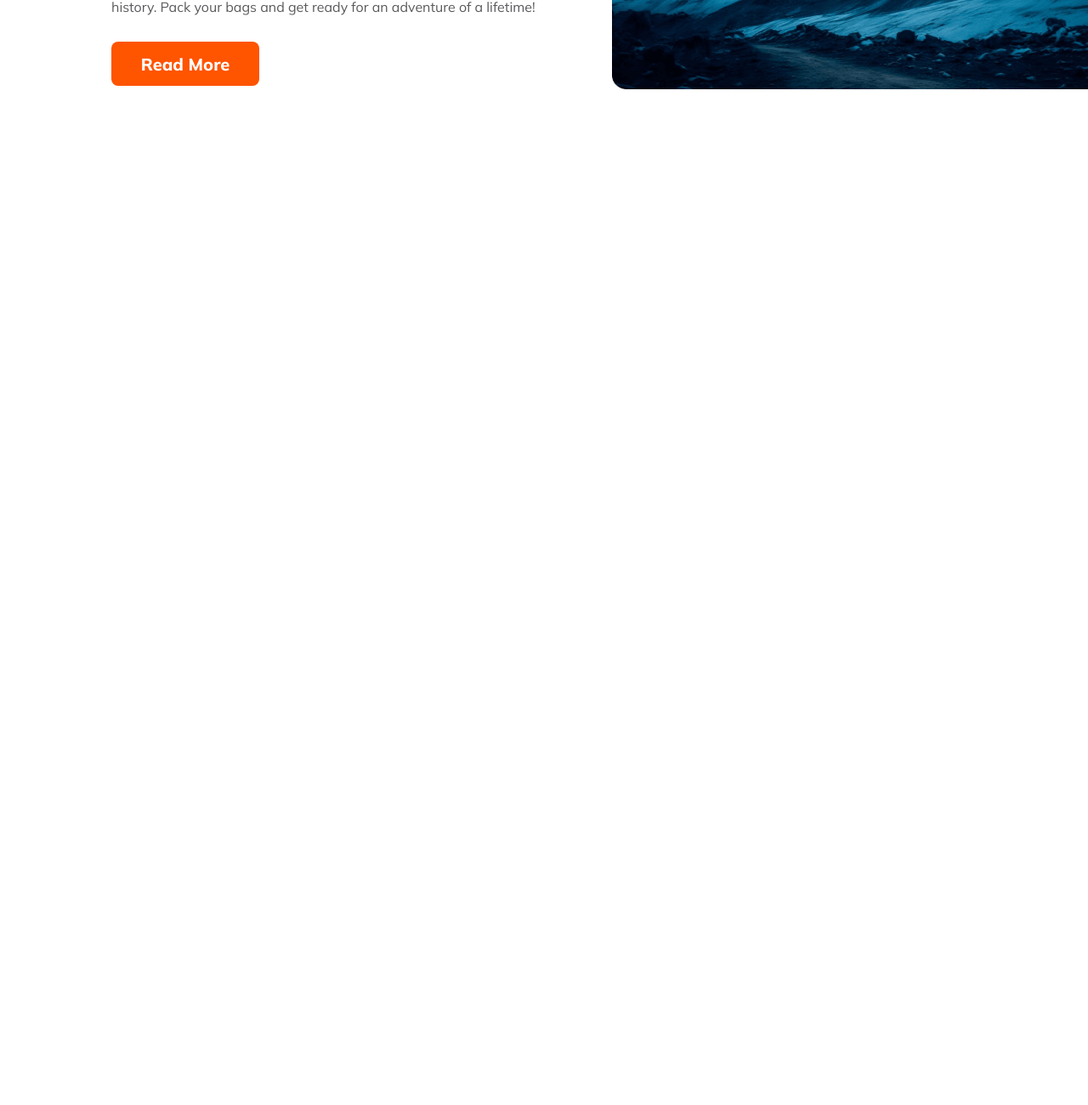
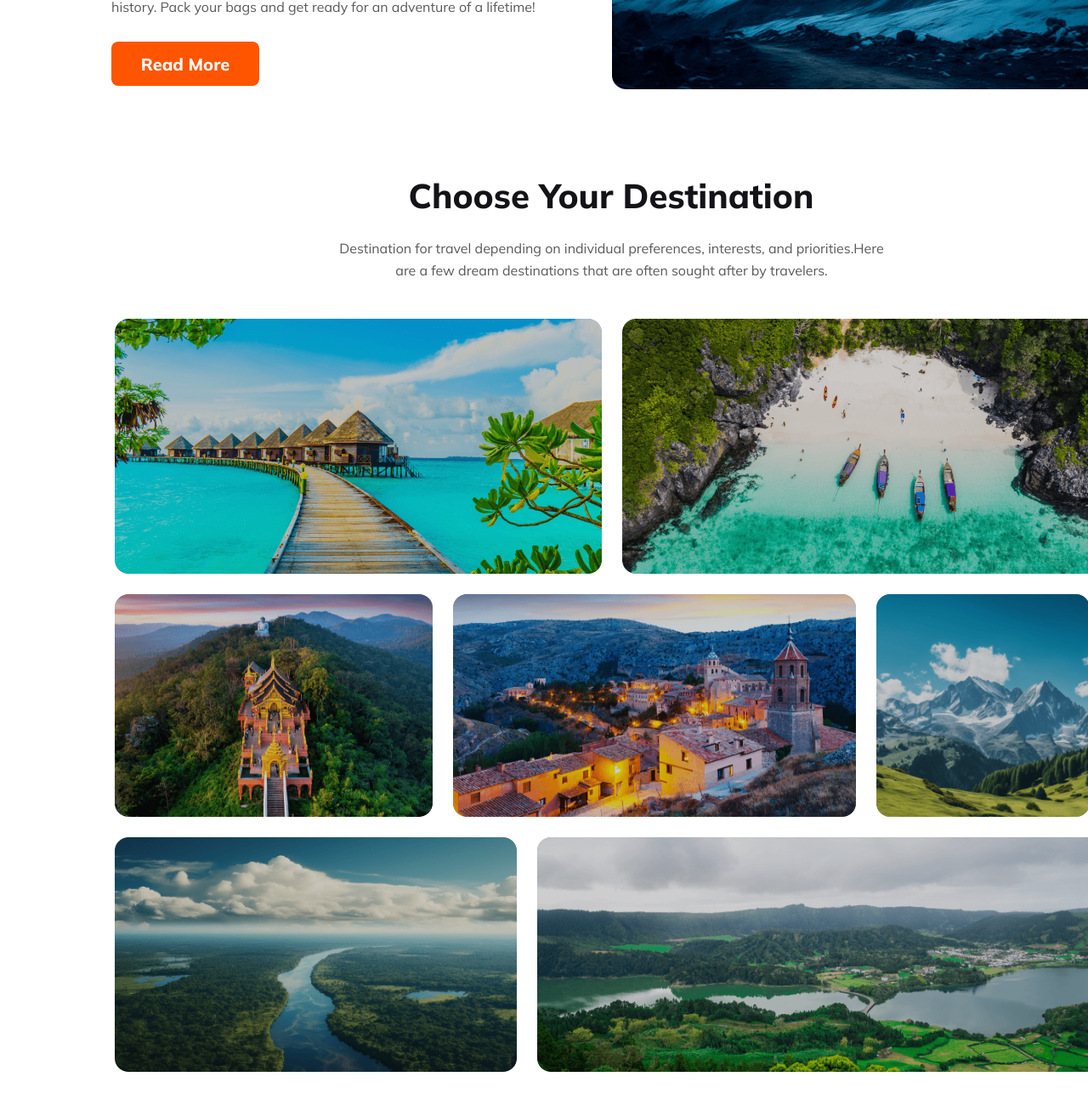
Before and after one commit to sakibsazal/Assignment-2, a plain HTML site: page index.html in a window 1280 px wide. Shown: the part 1190-2490 px from the top of the page at 85% size. Drawn offline with nearby package versions, Linux system fonts and the light colour scheme.

Commit message:
added section 3

```diff
--- a/index.html
+++ b/index.html
@@ -77,6 +77,28 @@
 
             </div>
         </section>
+        <div class="div">
+            <h2>Choose Your Destination</h2>
+            <p>Destination for travel depending on individual preferences, interests, and priorities.Here are a few dream destinations that are often sought after by travelers.</p>
+        </div>
+        <section class="section3">
+
+            <div class="row">
+                    <img src="Images/Rectangle 5.png" alt="">
+                    <img src="Images/Rectangle 8.png" alt="">
+            </div>
+            <div class="row2">
+                   <div class="rec6"><img src="Images/Rectangle 6.png" alt=""></div>
+                   <div class="rec7"> <img src="Images/Rectangle 7.png" alt=""></div>
+                   <div class="rec9">  <img src="Images/Rectangle 9.png" alt=""></div>
+
+            </div>
+            <div class="row3">
+                <div class="rec11"><img src="Images/Rectangle 11.png" alt=""></div>
+                <div class="rec10"><img src="Images/Rectangle 10.png" alt=""></div>
+            </div>
+
+        </section>
 
     </main>
 
--- a/styles/style.css
+++ b/styles/style.css
@@ -180,6 +180,7 @@ body {
     background-image: url(/Images/Frame.png);
     background-repeat: no-repeat;
     background-position: 14px 14px;
+    border: none;
 }
 
 
@@ -273,3 +274,78 @@ border: none;
         border-radius: 16px;
 
     }
+   /*section 3 style */
+    .div h2{
+        width: 478px;
+        height: 50px;
+        color: #131318;
+text-align: center;
+font-family: Mulish;
+font-size: 40px;
+font-style: normal;
+font-weight: 800;
+line-height: normal;
+margin: 0px 480px;
+
+    }
+    .div p{
+        width: 643px;
+        height: 52px;
+        color: rgba(19, 19, 24, 0.70);
+text-align: center;
+font-family: Mulish;
+font-size: 16px;
+font-style: normal;
+font-weight: 400;
+line-height: 26px;
+margin: 0px 398px;
+padding: 24px 0px 48px 0px;
+    }
+    .section3{
+        margin: 48px 135px;
+        border-radius: 16px;
+
+
+
+    }
+    img{
+        width: 100%;
+        height: 100%;
+        border-radius: 16px;
+        background: linear-gradient(0deg, rgba(19, 19, 24, 0.20) 0%, rgba(19, 19, 24, 0.20) 100%), lightgray 50% / cover no-repeat;
+    }
+    .row{
+        width: 573px;
+height: 300px;
+flex-shrink: 0;
+display: flex;
+gap: 24px;
+    }
+    .row2{
+        display: flex;
+        height: 286px;
+        gap: 24px;
+        padding-top: 24px;
+    }
+    .rec6{
+        width: 374px;
+
+    }
+    .rec7{
+        width: 474px;
+    }
+    rec9{
+        width: 274px;
+    }
+    .row3{
+        display: flex;
+        height: 300px;
+        gap: 24px;
+        padding-top: 24px;
+    }
+    .rec11{
+        width: 473px;
+    }
+    .rec10{
+        width: 673px;
+    }
```
